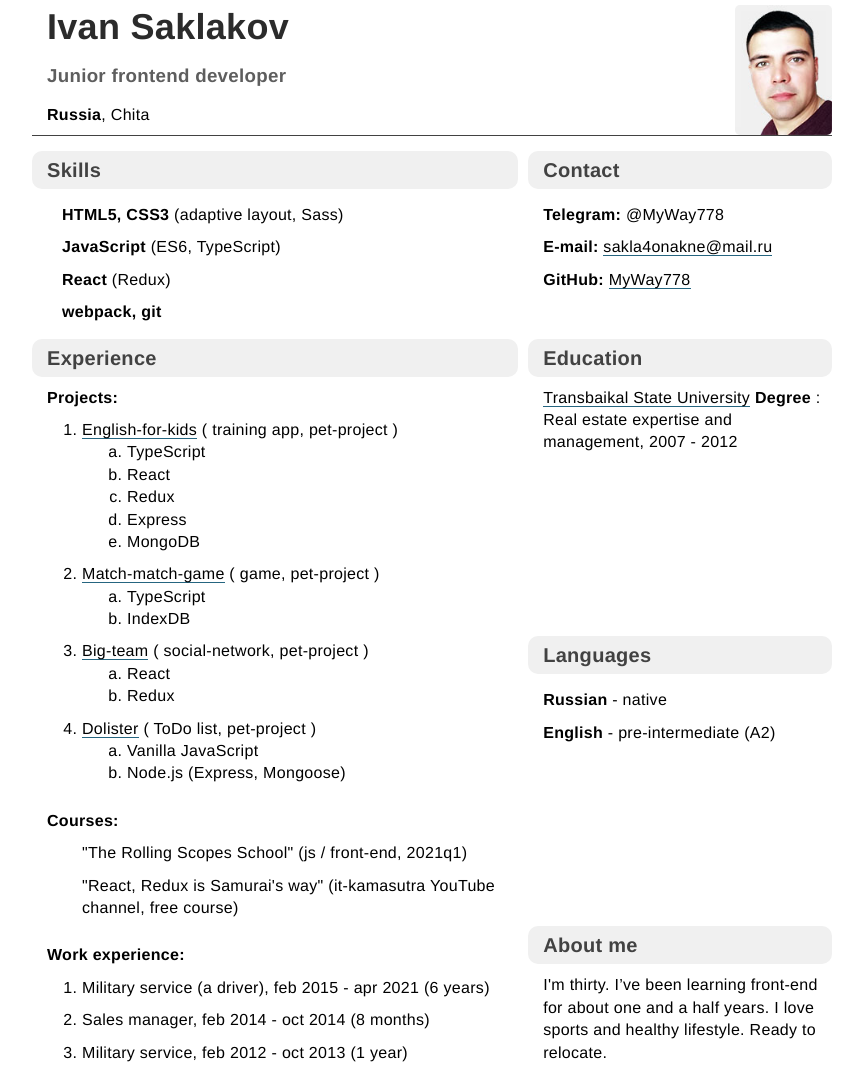
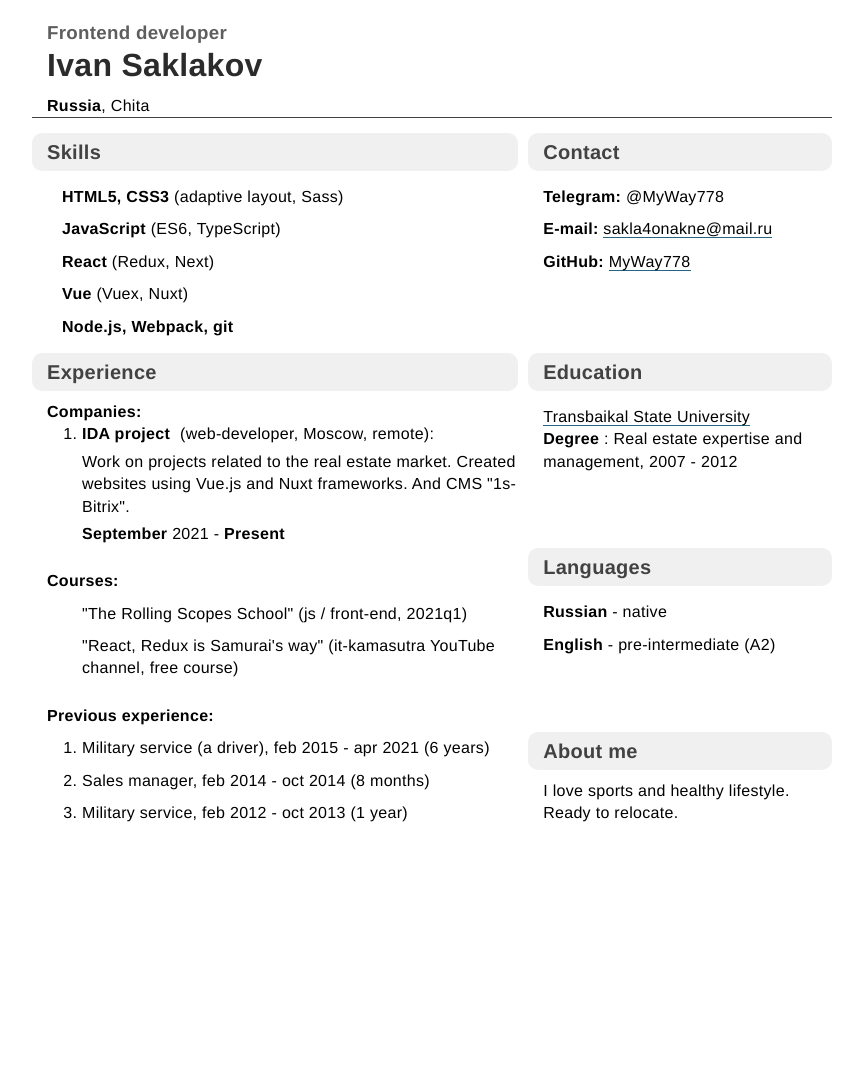
Before and after one commit to MyWay778/rsschool-cv, a plain HTML site: page index.html in a window 1280 px wide. Shown: the whole page, without its empty margins (208-1071 px from the left). After the commit the page ends 839 px from the top, so only its background shows below. Drawn offline with Linux system fonts and the light colour scheme.

Commit message:
update mar 10

```diff
--- a/index.html
+++ b/index.html
@@ -11,19 +11,10 @@
     <div class="page-container">
       <header>
         <section class="introduction">
+          <h3 class="introduction__position">Frontend developer</h3>
           <h1 class="introduction__fullName">Ivan Saklakov</h1>
-          <h3 class="introduction__position">Junior frontend developer</h3>
           <p class="introduction__location"><b>Russia</b>, Chita</p>
         </section>
-        <aside class="photo-container">
-          <img
-            class="photo"
-            src="images/toCV.jpg"
-            width="97"
-            height="130"
-            alt="photo"
-          />
-        </aside>
       </header>
       <main class="content">
         <div class="content-block">
@@ -32,8 +23,9 @@
             <ul class="skills-list list_default">
               <li><b>HTML5, CSS3</b> (adaptive layout, Sass)</li>
               <li><b>JavaScript</b> (ES6, TypeScript)</li>
-              <li><b>React</b> (Redux)</li>
-              <li><b>webpack, git</b></li>
+              <li><b>React</b> (Redux, Next)</li>
+              <li><b>Vue</b> (Vuex, Nuxt)</li>
+              <li><b>Node.js, Webpack, git</b></li>
             </ul>
           </section>
           <section class="right-side cv-section">
@@ -57,56 +49,14 @@
           <section class="left-side cv-section">
             <h2 class="cv-section-title">Experience</h2>
             <div class="experience-section">
-              <h4 class="subtitle">Projects:</h4>
+              <h4 class="subtitle">Companies:</h4>
               <ul class="experience-list">
-                <li class="experience-item">
-                  <p>
-                    <a
-                      href="https://github.com/MyWay778/english-for-kids"
-                      >English-for-kids</a
-                    >
-                    ( training app, pet-project )
-                  </p>
-                  <ul class="subitem">
-                    <li>TypeScript</li>
-                    <li>React</li>
-                    <li>Redux</li>
-                    <li>Express</li>
-                    <li>MongoDB</li>
-                  </ul>
-                </li>
-                <li class="experience-item">
-                  <p>
-                    <a
-                      href="https://github.com/MyWay778/match-match-game"
-                      >Match-match-game</a
-                    >
-                    ( game, pet-project )
-                  </p>
-                  <ul class="subitem">
-                    <li>TypeScript</li>
-                    <li>IndexDB</li>
-                  </ul>
-                </li>
-                <li class="experience-item">
-                  <p>
-                    <a href="https://github.com/MyWay778/big-team">Big-team</a>
-                    ( social-network, pet-project )
-                  </p>
-                  <ul class="subitem">
-                    <li>React</li>
-                    <li>Redux</li>
-                  </ul>
-                </li>
-                <li class="experience-item">
-                  <p>
-                    <a href="https://github.com/MyWay778/dolister">Dolister</a>
-                    ( ToDo list, pet-project )
-                  </p>
-                  <ul class="subitem">
-                    <li>Vanilla JavaScript</li>
-                    <li>Node.js (Express, Mongoose)</li>
-                  </ul>
+                <li>
+                  <div class="experience-section__title">
+                    <b>IDA project</b>(web-developer, Moscow, remote):
+                  </div>
+                  <p style="margin-top: 5px;">Work on projects related to the real estate market. Created websites using Vue.js and Nuxt frameworks. And CMS "1s-Bitrix".</p>
+                  <div style="margin-top: 5px;"><b>September</b> 2021 - <b>Present</b></div>
                 </li>
               </ul>
             </div>
@@ -127,7 +77,7 @@
               </ul>
             </div>
             <div class="experience-section">
-              <h4 class="subtitle">Work experience:</h4>
+              <h4 class="subtitle">Previous experience:</h4>
               <ul class="experience-list">
                 <li class="experience-item">
                   Military service (a driver), feb 2015 - apr 2021 (6 years)
@@ -144,14 +94,11 @@
           <section class="right-side about cv-section">
             <div class="block">
               <h2 class="cv-section-title">Education</h2>
-              <p class="block__paragraph">
-                <a
-                  href="https://en.wikipedia.org/wiki/Transbaikal_State_University"
-                  >Transbaikal State University</a
-                >
-                <b>Degree </b>: Real estate expertise and management, 2007 -
-                2012
-              </p>
+              <div class="block__paragraph">
+                <a href="https://en.wikipedia.org/wiki/Transbaikal_State_University">Transbaikal State University</a>
+                <div><b>Degree </b>: Real estate expertise and management, 2007 -
+                  2012</div>
+                </div>
             </div>
             <div class="block">
               <h2 class="cv-section-title">Languages</h2>
@@ -163,8 +110,7 @@
             <div class="block">
               <h2 class="cv-section-title">About me</h2>
               <p class="block__paragraph">
-                I'm thirty. I’ve been learning front-end for about one and a
-                half years. I love sports and healthy lifestyle. Ready to
+                I love sports and healthy lifestyle. Ready to
                 relocate.
               </p>
             </div>
--- a/styles/styles.css
+++ b/styles/styles.css
@@ -9,7 +9,7 @@ body {
   letter-spacing: 0.3px;
 }
 h1 {
-  font-size: 36px;
+  font-size: 32px;
 }
 h2 {
   font-size: 20px;
@@ -45,7 +45,7 @@ header {
 }
 
 .introduction__location {
-  margin-top: 15px;
+  margin-top: 10px;
 }
 
 .photo-container {
@@ -94,9 +94,6 @@ header {
 }
 
 /*About*/
-.about > p {
-  padding-left: 15px;
-}
 .about p:first-of-type {
   margin-top: 10px;
 }
@@ -109,6 +106,10 @@ header {
 }
 .experience-section:nth-of-type(n + 2) {
   margin-top: 25px;
+}
+.experience-section__title {
+  display: flex;
+  column-gap: 10px;
 }
 .experience-list {
   padding-left: 50px;
@@ -179,6 +180,7 @@ header {
   margin-top: 45px;
 }
 .block__paragraph {
+  margin-top: 15px;
   padding-left: 15px;
 }
 
```
